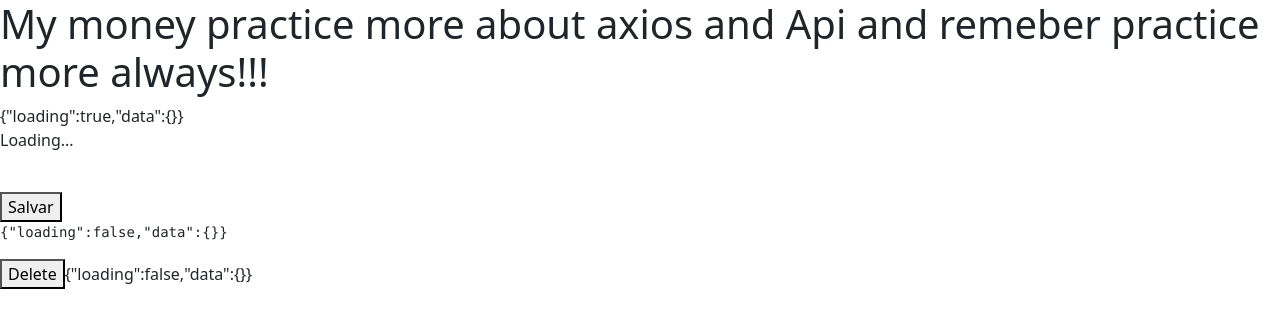
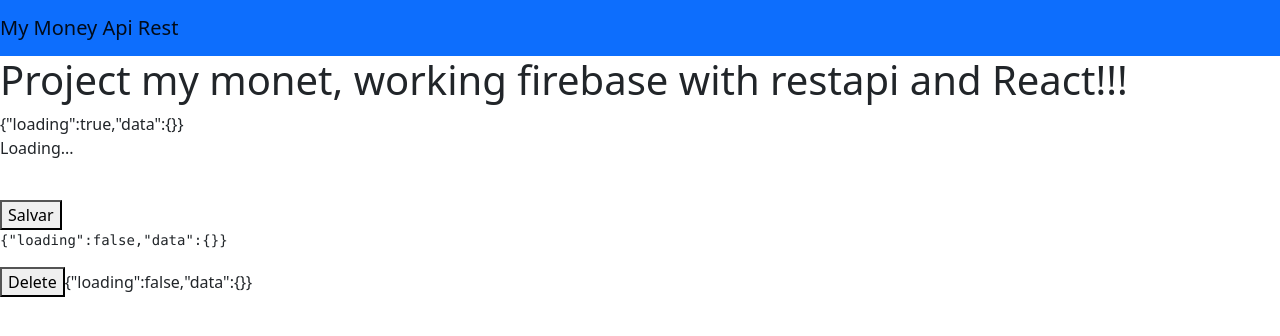
Before and after one commit to felipe-programador-18/restapi-firebase, a React (Create React App) app in the folder myapp/: page / in a window 1280 px wide. Shown: the top 336 px of the page. Built offline with nearby package versions, Linux system fonts and the light colour scheme; no server answers.

Commit message:
c38- started modify something thing

```diff
--- a/myapp/src/App.js
+++ b/myapp/src/App.js
@@ -27,7 +27,11 @@ const [Deletdata, remove] = useDelete()
 
   return (
     <div>
-    <h1> My money practice more about axios and Api and remeber practice more always!!!</h1>
+
+    <nav className='navbar navbar-light bg-primary'>
+    <a className='navbar-brand '> My Money Api Rest</a>
+    </nav>
+    <h1>Project my monet, working firebase with restapi and React!!!</h1>
      {JSON.stringify(data)}
      {data.loading && <p>Loading...</p>}
      <br/>
```
